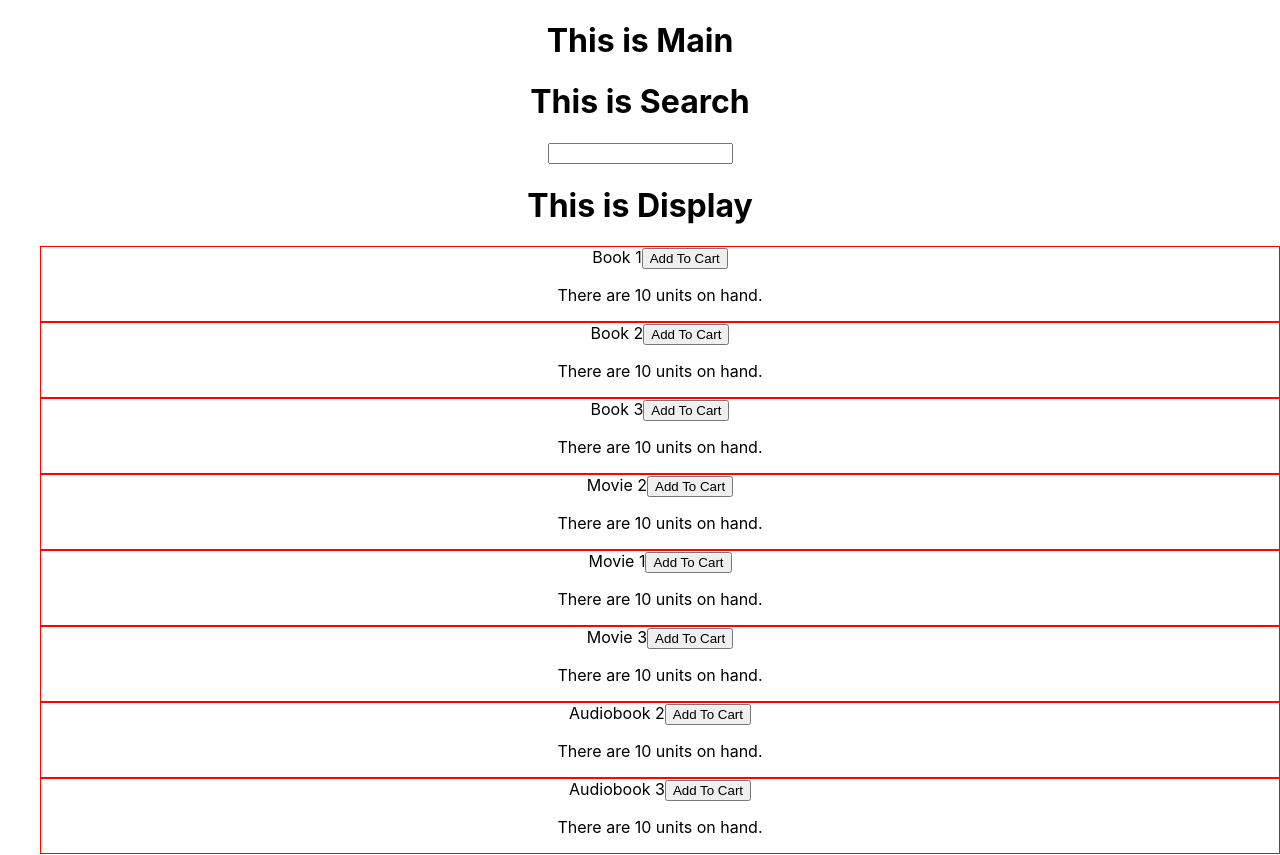
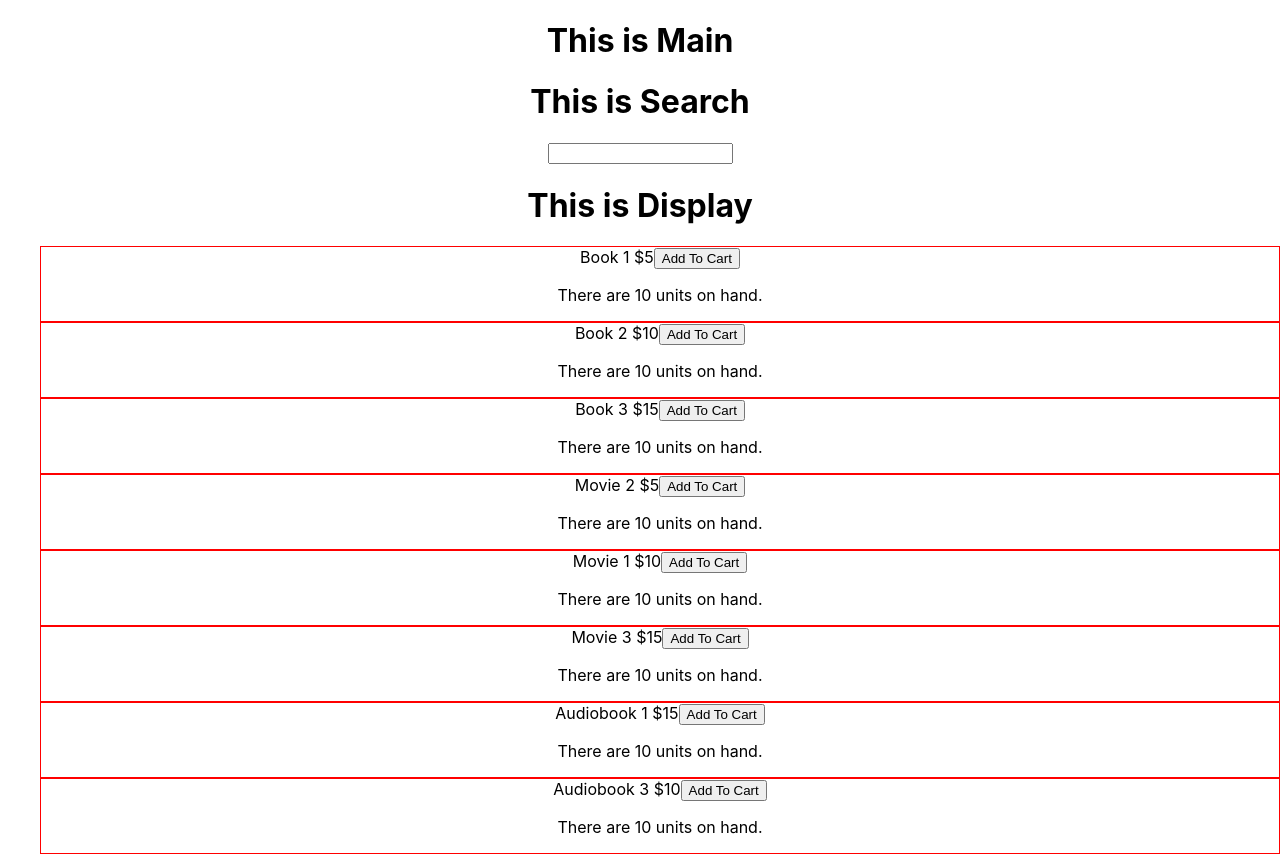
Before and after one commit to bigvicbetts/capstone-1, a React (Create React App) app in the folder capstone-app/: page / in a window 1280 px wide. Shown: the top 855 px of the page. Built offline with nearby package versions, Linux system fonts and the light colour scheme.

Commit message:
Began progress on submitting changes to shopping cart

```diff
--- a/capstone-app/src/components/Display.jsx
+++ b/capstone-app/src/components/Display.jsx
@@ -12,7 +12,7 @@ function Display(props) {
             <ul>
             {props.display.map((item, i) => <div key={i} className='item'>
             <li style={{listStyle: 'none'}}>
-                {item.Name}
+                {item.Name} ${item.Price/100}
                 <button onClick={() => toCart(i)}>Add To Cart</button>
     <p>There are {item.Quantity} units on hand.</p>
             </li>
--- a/capstone-app/src/components/Main.jsx
+++ b/capstone-app/src/components/Main.jsx
@@ -8,6 +8,9 @@ function Main() {
 
     const [inventory, setInventory] = useState(data)
 
+    const updateCount = (qty, ind) => {
+        console.log(qty, ind);
+    }
 /////////////////////////////////////////////////////////
 // This BEGINS the search functionality for the website.
     const [searchResult, setSearchResult] = useState('');
@@ -22,7 +25,7 @@ function Main() {
 const [shoppingCart, setShoppingCart] = useState([]);
 
 const display = inventory.filter(function(item) {
-    return item.Quantity > 0 && item.NameUpper.includes(searchResult) &&!shoppingCart.includes(item);
+    return item.Quantity > 0 && item.NameUpper.includes(searchResult) && !shoppingCart.includes(item);
 })
 
 const addToCart = (item) => {
@@ -35,13 +38,12 @@ const removeFromCart = (index) => {
     setShoppingCart(notRemoved);
 }
 
-
     return (
         <div>
             <h1>This is Main</h1>
             <Search searchResult={getSearchResult}/>
             <Display display={display} searchResult={searchResult} addToCart={addToCart}/>
-            <ShoppingCart shoppingCart={shoppingCart} removeFromCart={removeFromCart}/>
+            <ShoppingCart shoppingCart={shoppingCart} removeFromCart={removeFromCart} updateCount={updateCount}/>
         </div>
     )
 }
--- a/capstone-app/src/components/ShoppingCart.jsx
+++ b/capstone-app/src/components/ShoppingCart.jsx
@@ -1,11 +1,8 @@
-import React from 'react'
+import React, {useState} from 'react'
 
 function ShoppingCart(props) {
 
-    const fromCart = (i) => {
-        props.removeFromCart(i);
-    }
-
+    // Returns array of numbers upto the items total quantity for the select quantity option.
     const qtySelect = (num) => {
         let qty = [];
         for (let i = 1; i <= num; i++) {
@@ -14,7 +11,13 @@ function ShoppingCart(props) {
         return qty;
     }
 
+    const [arr, setArr] = useState([])
 
+    const handleChange = (e, i) => {
+        let temp = [i, e.target.value]
+        setArr([...arr, temp])
+    }
+    console.log(arr) // This is for testing purposes only.
     return (
         <div>
             <h1>This is ShoppingCart</h1>
@@ -22,11 +25,11 @@ function ShoppingCart(props) {
             {props.shoppingCart.map((item, i) => <div key={i} className='item'>
             <li style={{listStyle: 'none'}}>
                 {item.Name}
-                <button onClick={() => fromCart(i)}>Remove From Cart</button>
+                <button onClick={() => props.removeFromCart(i)}>Remove From Cart</button>
                 <label HTMLfor="{item.Serial}">Select Quantity</label>
-                <select name={item.Name} id="Quantity">
-                    {qtySelect(item.Quantity).map((item) =>
-                    <option id={item}>{item}</option>)}
+                <select name={item.Name} id="Quantity" onChange={(e) => handleChange(e, i)}>
+                    {qtySelect(item.Quantity).map((qty) =>
+                    <option key={qty} value={qty} >{qty}</option>)}
                 </select>
 
             </li>
--- a/capstone-app/src/components/data.json
+++ b/capstone-app/src/components/data.json
@@ -5,8 +5,8 @@
                 "Serial": "LIT1",
                 "Price": 500,
                 "Manufacturer": "Isaac Asimov",
-        "Category": "Book",
-        "Quantity": 10
+                "Quantity" : 10,
+                "Category": "Book"
             },
             {
                 "Name": "Book 2",
@@ -14,8 +14,8 @@
                 "Serial": "LIT3",
                 "Price": 1000,
                 "Manufacturer": "Dave Barry",
-        "Category": "Book",
-        "Quantity": 10
+                "Quantity" : 10,
+                "Category": "Book"
             },
             {
                 "Name": "Book 3",
@@ -23,8 +23,8 @@
                 "Serial": "LIT3",
                 "Price": 1500,
                 "Manufacturer": "Isaac Asimov",
-        "Category": "Book",
-        "Quantity": 10
+                "Quantity" : 10,
+                "Category": "Book"
             },
             {
                 "Name": "Movie 2",
@@ -32,8 +32,8 @@
                 "Serial": "MOV2",
                 "Price": 500,
                 "Manufacturer": "Disney",
-        "Category": "Movie",
-        "Quantity": 10
+                "Quantity" : 10,
+                "Category": "Movie"
             },
             {
                 "Name": "Movie 1",
@@ -41,8 +41,8 @@
                 "Serial": "MOV1",
                 "Price": 1000,
                 "Manufacturer": "Pixar",
-        "Category": "Movie",
-        "Quantity": 10
+                "Quantity" : 10,
+                "Category": "Movie"
             },
             {
                 "Name": "Movie 3",
@@ -50,8 +50,8 @@
                 "Serial": "MOV3",
                 "Price": 1500,
                 "Manufacturer": "Universal Studios",
-        "Category": "Movie",
-        "Quantity": 10
+                "Quantity" : 10,
+                "Category": "Movie"
             },
             {
                 "Name": "Audiobook 2",
@@ -59,8 +59,8 @@
                 "Serial": "AUD2",
                 "Price": 500,
                 "Manufacturer": "Dave Barry",
-        "Category": "Audiobook",
-        "Quantity": 10
+                "Quantity" : 0,
+                "Category": "Audiobook"
             },
             {
                 "Name": "Audiobook 1",
@@ -68,8 +68,8 @@
                 "Serial": "AUD1",
                 "Price": 1500,
                 "Manufacturer": "Douglas Adams",
-        "Category": "Audiobook",
-        "Quantity": 0
+                "Quantity" : 10,
+                "Category": "Audiobook"
             },
             {
                 "Name": "Audiobook 3",
@@ -77,7 +77,7 @@
                 "Serial": "AUD3",
                 "Price": 1000,
                 "Manufacturer": "Isaac Asimov",
-        "Category": "Audiobook",
-        "Quantity": 10
+                "Quantity" : 10,
+                "Category": "Audiobook"
             }
         ]
```
Lines whose indentation alone changed are shown as unchanged.
